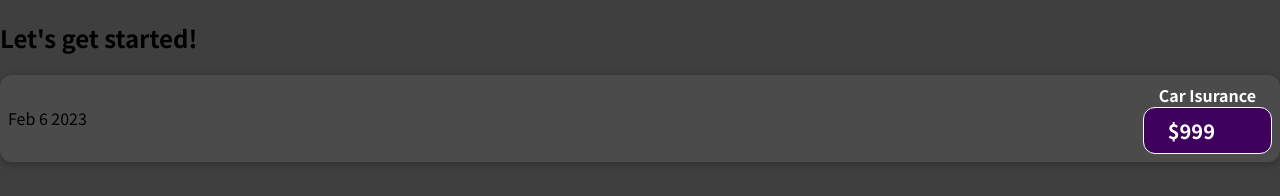
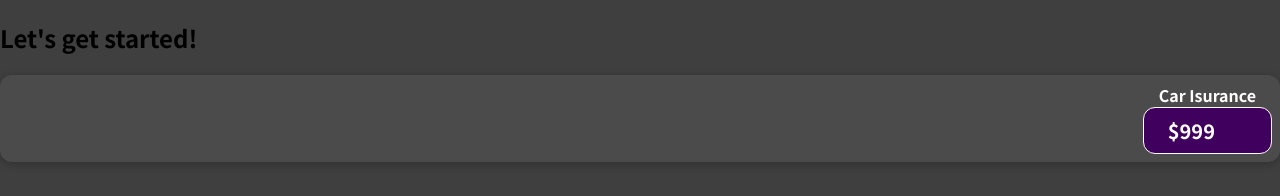
Before and after one commit to moreza66/React-Udemy, a JavaScript app in the folder my-app/: page / in a window 1280 px wide. Shown: the top 196 px of the page. Built offline with nearby package versions, Linux system fonts and the light colour scheme.

Commit message:
start removing some hard code

```diff
--- a/my-app/src/components/ExpenseItem.js
+++ b/my-app/src/components/ExpenseItem.js
@@ -1,13 +1,18 @@
 import './ExpenseItem.css';
 
 function ExpenseItem() {
+
+    const expenseDate = new Date(2023, 3, 6);
+    const expenseTitle = 'Car Isurance';
+    const expenseAmount = 999;
+
     return (
     <div className="expense-item">
-        <div className="expense-item__description">Feb 6 2023</div>
+        <div className="expense-item__description">{expenseDate.toISOString}</div>
         <div>
-            <h2>Car Isurance</h2>
+            <h2>{expenseTitle}</h2>
             <div className="
-            expense-item__price">$999</div>
+            expense-item__price">${expenseAmount}</div>
         </div>
     </div>
     )
```
